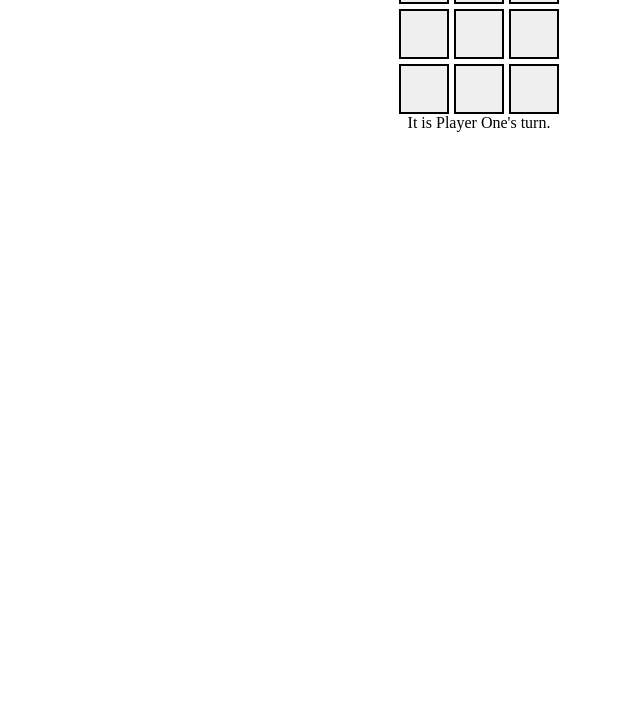
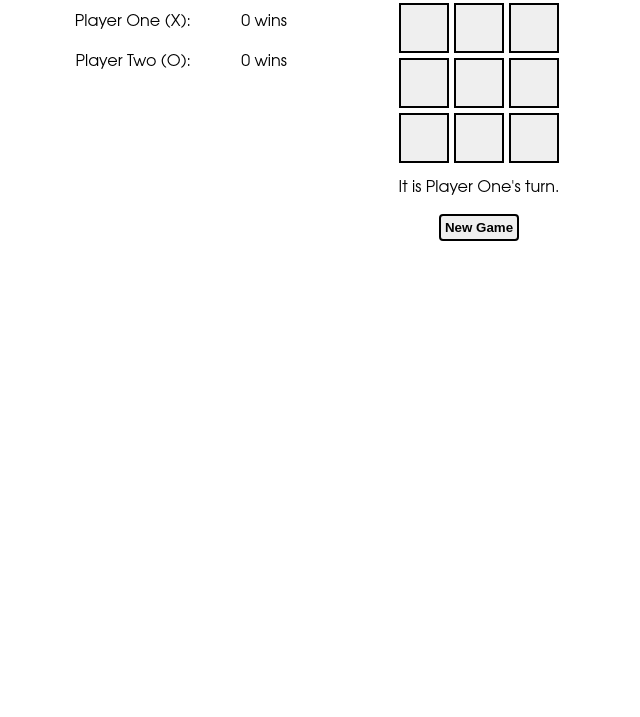
Before and after one commit to csgray/odin-tic-tac-toe, a plain HTML site: page index.html in a window 1280 px wide. Shown: the part 83-800 px from the top of the page, without its empty margins (161-801 px from the left). Drawn offline with Linux system fonts and the light colour scheme.

Commit message:
feat: Add styling and New Game button
The game looks better, and it is now possible to start a new game
by pushing a button instead of refreshing the page.

```diff
--- a/index.html
+++ b/index.html
@@ -10,9 +10,28 @@
 </head>
 
 <body>
-  <h1>Tic-Tac-Toe</h1>
-  <div id="board"></div>
-  <div id="message"></div>
+  <h1 id="title">Tic-Tac-Toe</h1>
+  <div id=sidebar>
+    <div>
+      <span id="player-one-name">Player One</span> (X):
+    </div>
+    <div>
+      <span id="player-one-wins">0</span> wins
+    </div>
+    <div>
+      <span id="player-two-name">Player Two</span> (O):
+    </div>
+    <div>
+      <span id="player-two-wins">0</span> wins
+    </div>
+  </div>
+
+  <div id=main>
+
+    <div id="board"></div>
+    <div id="message"></div>
+    <button id="new-game">New Game</button>
+  </div>
 </body>
 
 </html>
--- a/javascript.js
+++ b/javascript.js
@@ -134,13 +134,18 @@ const gameController = (function () {
         return null;
     }
 
-    return { getActivePlayer, playRound };
+    function startNewGame() {
+        activePlayer = playerOne;
+        gameboard.newBoard();
+    }
+
+    return { getActivePlayer, playRound, startNewGame };
 })();
 
 function screenController() {
     const boardDiv = document.getElementById("board");
     const messageDiv = document.getElementById("message");
-    gameboard.newBoard();
+    const newGameButton = document.getElementById("new-game");
 
     function updateScreen() {
         boardDiv.textContent = "";
@@ -181,9 +186,15 @@ function screenController() {
         updateScreen();
     }
 
-    messageDiv.textContent = `It is ${gameController.getActivePlayer()}'s turn.`
-    boardDiv.addEventListener("click", clickHandlerBoard);
-    updateScreen();
+    function startNewGame(event) {
+        gameController.startNewGame();
+        boardDiv.addEventListener("click", clickHandlerBoard);
+        messageDiv.textContent = `It is ${gameController.getActivePlayer()}'s turn.`
+        updateScreen();
+    }
+
+    newGameButton.addEventListener("click", startNewGame)
+    startNewGame();
 }
 
 screenController();
--- a/styles.css
+++ b/styles.css
@@ -4,26 +4,72 @@
     box-sizing: border-box;
 }
 
-h1 {
+:root {
+    --sidebar-width: 20ch;
+}
+
+body {
+    padding: 2rem 4rem;
+
+    font-family: Avenir, Montserrat, Corbel, 'URW Gothic', source-sans-pro, sans-serif;
+    font-weight: normal;
+
+    display: grid;
+    grid-template-columns: repeat(3, 2fr);
+    grid-template-rows: 1fr auto;
+
+    & #title {
+        margin-bottom: 1rem;
+        grid-column: span 3;
         text-align: center;
     }
 
-#board {
+    & #sidebar {
+        display: grid;
+        grid-template-columns: 3fr 1fr;
+        grid-template-rows: 1fr 1fr 4fr;
+        justify-items: end;
+        align-items: center;
+
+        & .player {
+
+        }
+
+        & #new-game {
+
+        }
+    }
+
+    & #main {
+        justify-items: center;
+
+        & #board {
             display: grid;
             grid-template-columns: repeat(3, 50px);
             grid-template-rows: repeat(3, 1fr);
             gap: 5px;
-    justify-content: center;
 
             & .square {
                 border: 2px solid black;
                 height: 50px;
                 width: 50px;
 
-        font-size: large;
+                font-size: x-large;
+                font-weight: 1000;
             }
         }
 
-#message {
+        & #message {
+            margin: 1rem 0rem;
             text-align: center;
         }
+
+        & #new-game {
+            padding: 0.25rem;
+            border: 2px solid black;
+            border-radius: 4px;
+
+            font-weight: 600;
+        }
+    }
+}
```
Lines whose indentation alone changed are shown as unchanged.
